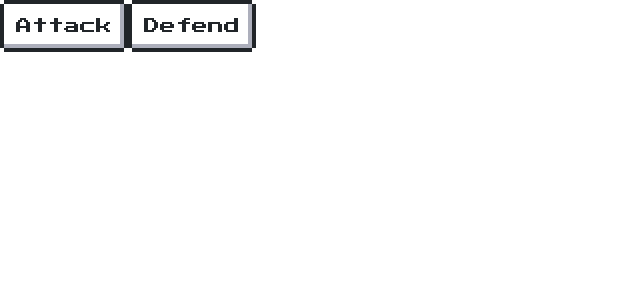
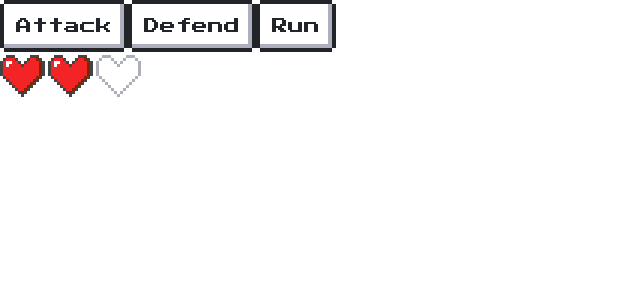
Before and after one commit to pricecomstock/igh2019, a React (Create React App) app: page / in a window 1280 px wide. Shown: the top 300 px of the page, without its empty margins (0-640 px from the left). Built offline with nearby package versions, Linux system fonts and the light colour scheme.

Commit message:
i am a react double masta

```diff
--- a/src/App.js
+++ b/src/App.js
@@ -1,20 +1,32 @@
 import React, { Component } from "react";
 import "nes.css/css/nes.min.css";
 
+import GameState from "./game/gameState";
+
 import Actions from "./components/Actions";
+import Health from "./components/Health";
 
 class App extends Component {
   state = {
-    options: [
+    gameState: new GameState(),
+    actions: [
       {
         id: 1,
         text: "Attack",
-        available: false
+        disabled: false,
+        clickHandler: () => alert("Attack")
       },
       {
         id: 2,
         text: "Defend",
-        available: false
+        disabled: false,
+        clickHandler: () => alert("Defend")
+      },
+      {
+        id: 3,
+        text: "Run",
+        disabled: false,
+        clickHandler: () => alert("Run")
       }
     ]
   };
@@ -22,9 +34,11 @@ class App extends Component {
   render() {
     return (
       <div className="App">
-        <header className="App-header">
-          <Actions options={this.state.options} />
-        </header>
+        <Actions actions={this.state.actions} />
+        <Health
+          maxHealth={this.state.gameState.maxHealth}
+          currentHealth={this.state.gameState.currentHealth}
+        />
       </div>
     );
   }
--- a/src/components/Actions.jsx
+++ b/src/components/Actions.jsx
@@ -4,13 +4,13 @@ import PropTypes from "prop-types";
 
 class Actions extends Component {
   render() {
-    return this.props.options.map(opt => (
-      <NesButton key={opt.id} text={opt.text} />
+    return this.props.actions.map(action => (
+      <NesButton key={action.id} action={action} />
     ));
   }
 }
 
 // PropTypes
-Actions.propTypes = { options: PropTypes.array.isRequired };
+Actions.propTypes = { actions: PropTypes.array.isRequired };
 
 export default Actions;
--- /dev/null
+++ b/src/components/Health.jsx
@@ -0,0 +1,25 @@
+import React, { Component } from "react";
+
+export class Health extends Component {
+  render() {
+    const { maxHealth, currentHealth } = this.props;
+    const hearts = Array(currentHealth).fill(true);
+    const emptyHearts = Array(maxHealth - currentHealth).fill(false);
+    const allHearts = hearts.concat(emptyHearts);
+    return (
+      <div className="icon-list">
+        {allHearts.map((isFull, index) => {
+          if (isFull) {
+            return <i className="nes-icon is-medium heart" key={index} />;
+          } else {
+            return (
+              <i className="nes-icon is-medium heart is-empty" key={index} />
+            );
+          }
+        })}
+      </div>
+    );
+  }
+}
+
+export default Health;
--- a/src/components/NesButton.jsx
+++ b/src/components/NesButton.jsx
@@ -2,11 +2,26 @@ import React, { Component } from "react";
 import PropTypes from "prop-types";
 
 class NesButton extends Component {
+  //   getClass = () => {
+  //     return {
+  //       "is-disabled": this.props.disabled
+  //     };
+  //   };
   render() {
-    return <button className="nes-btn">{this.props.text}</button>;
+    const { text, clickHandler } = this.props.action;
+    return (
+      <button onClick={clickHandler} className="nes-btn">
+        {text}
+      </button>
+    );
   }
 }
 
 // PropTypes
-NesButton.propTypes = { text: PropTypes.string.isRequired };
+NesButton.propTypes = {
+  action: PropTypes.object.isRequired
+  //   text: PropTypes.string.isRequired,
+  //   disabled: PropTypes.bool,
+  //   clickHandler: PropTypes.func.isRequired
+};
 export default NesButton;
--- /dev/null
+++ b/src/constants.js
@@ -0,0 +1,3 @@
+export default {
+  STARTING_HEALTH: 3
+};
--- /dev/null
+++ b/src/game/gameState.js
@@ -0,0 +1,10 @@
+import constants from "../constants";
+
+export class GameState {
+  constructor() {
+    this.maxHealth = constants.STARTING_HEALTH;
+    this.currentHealth = constants.STARTING_HEALTH - 1;
+  }
+}
+
+export default GameState;
```
Also changed, not shown: src/components/NesCheckbox.jsx (added, +24 -0 lines).
